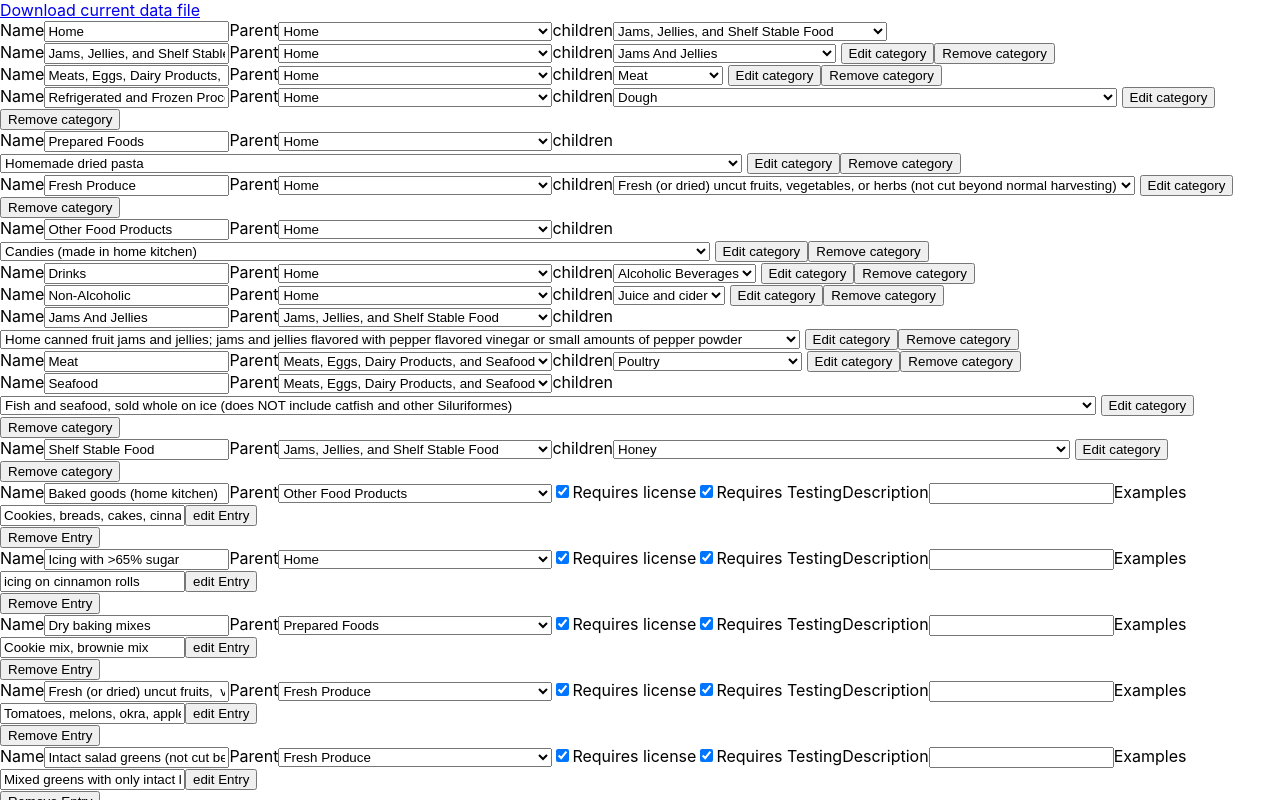
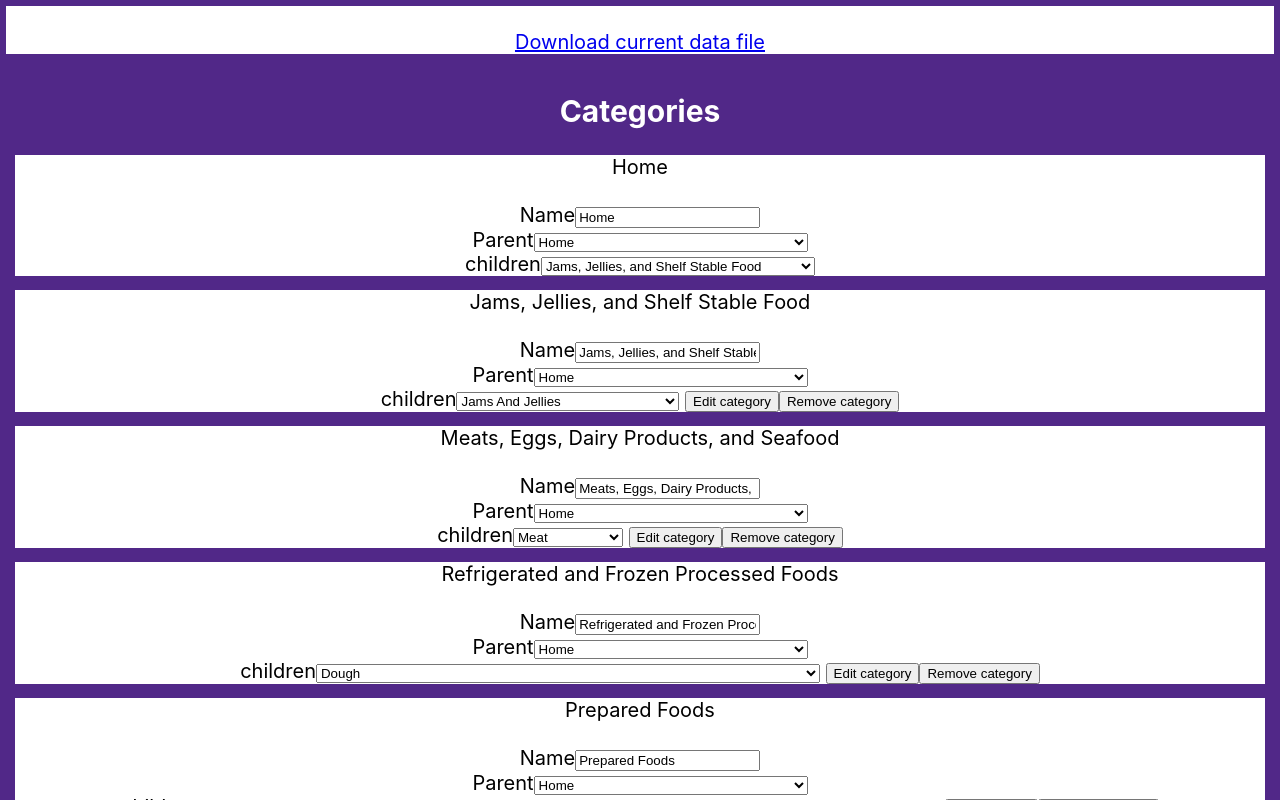
Before and after one commit to Schafer44/KDAUpdateWebsite, a React (Create React App) app: page / in a window 1280 px wide. Shown: the top 800 px of the page. Built offline with nearby package versions, Linux system fonts and the light colour scheme.

Commit message:
Updated visuals

```diff
--- a/src/App.css
+++ b/src/App.css
@@ -1,3 +1,31 @@
+h2 {
+  color: white;
+  background-color: #512888;
+  text-align:center;
+  margin: 0;
+}
+h2:after {
+  content: ' ';
+  display: block;
+  border: 10px solid #512888;
+}
+p{
+  text-align:center;
+  margin: 0;
+  font-size: 20px;
+}
+
+div{
+  content: ' ';
+  display: block;
+  border: 3px solid #512888;
+}
+div:after
+{
+  content: ' ';
+  display: block;
+  border: 4px solid #512888;
+}
 .App {
   text-align: center;
 }
@@ -27,7 +55,11 @@
 .App-link {
   color: #61dafb;
 }
-
+.editor{
+  text-align:center;
+  margin: 0;
+  font-size: 20px;
+}
 @keyframes App-logo-spin {
   from {
     transform: rotate(0deg);
--- a/src/App.js
+++ b/src/App.js
@@ -89,7 +89,9 @@ class App extends React.Component {
       <div>Loading...</div>
     );
     return (
+
       <div className="editor">
+          <br></br>
             <a href={`data:application/json,${json}`} download="data.json" target="_blank">Download current data file</a>
             <DataListEditor data={this.state.data} updateEntry={this.updateEntry} addEntry={this.addEntry} removeEntry={this.removeEntry} />
       </div>
--- a/src/CataegoryDisplay.js
+++ b/src/CataegoryDisplay.js
@@ -53,25 +53,27 @@ class CataegoryDisplay extends React.Component {
         ): "";
         return (
             <div>
-
-
-
+                <p>{this.state.name}</p>
+                <br></br>
                 <label>Name</label>
                 <input name="name" value={this.state.name}
                     onChange={this.handleChange}
                     onBlur={this.handleBlur}
                 />
+                <br></br>
                 <label>Parent</label>
                 <select onChange={this.handleChange}
                     onBlur={this.handleBlur} name="parent" value={this.state.parent}>
                     {categories}
                 </select>
+                <br></br>
                 <label>children</label>
                 <select name="children" onChange={this.handleChange}
                     onBlur={this.handleBlur} value={this.state.parent}>
                     {childrens}
 
                 </select>
+
                 {buttons}
 
             </div>
--- a/src/DataEntryEditor.js
+++ b/src/DataEntryEditor.js
@@ -29,18 +29,20 @@ class DataEntryEditor extends React.Component {
 
         return (
             <div>
-
+                <p>{this.state.name}</p>
+                <br></br>
                 <label>Name</label>
                 <input name="name" value={this.state.name}
                     onChange={this.handleChange}
 
                     />
+                    <br></br>
                 <label>Parent</label>
                 <select onChange={this.handleChange}
                  name="parent" value={this.state.parent}>
                     {categories}
                 </select>
-
+                <br></br>
                 <label>
                     <input type="checkbox" name="license" checked={this.state.license}
                         onChange={this.handleChange}
@@ -48,6 +50,7 @@ class DataEntryEditor extends React.Component {
                         />
                     Requires license
                 </label>
+                <br></br>
                 <label>
                     <input type="checkbox" name="testingRequired" checked={this.state.testingRequired}
                         onChange={this.handleChange}
@@ -55,11 +58,8 @@ class DataEntryEditor extends React.Component {
                     />
                     Requires Testing
                 </label>
+                <br></br>
 
-                <label>Description</label>
-                <input name="description" value={this.state.description}
-                    onChange={this.handleChange}
-                />
                 <label>Examples</label>
                 <input name="examples" value={this.state.examples}
                     onChange={this.handleChange}
--- a/src/DataListEditor.js
+++ b/src/DataListEditor.js
@@ -25,14 +25,28 @@ function DataListEditor(props) {
 
     return (
         <div class="data-list-editor">
+                <h2>
+                <br>
+                </br>
+                <b>Categories</b>
+                </h2>
             <div class="data-list-items-category">
                 {categoriesType}
             </div>
-
+                <h2>
+                <br>
+                </br>
+                <b>Entries</b>
+                </h2>
             <div class="data-list-items">
                 {entries}
             </div>
             <div>
+            <h2>
+                <br>
+                </br>
+                <b>Add Entry or Category</b>
+                </h2>
                 <DataEntryCreator addEntry={props.addEntry}  categories={categories} />
             </div>
         </div>
```
